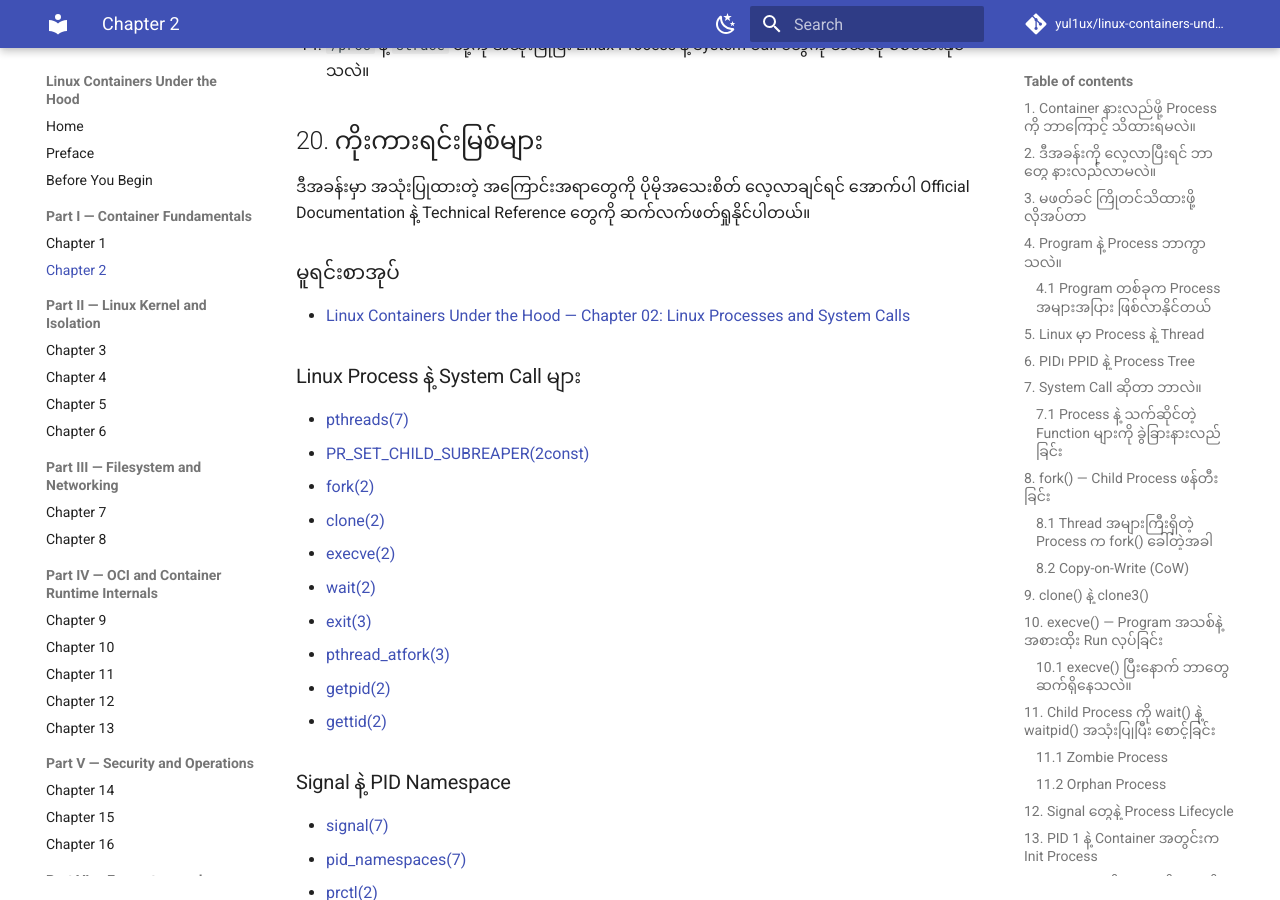
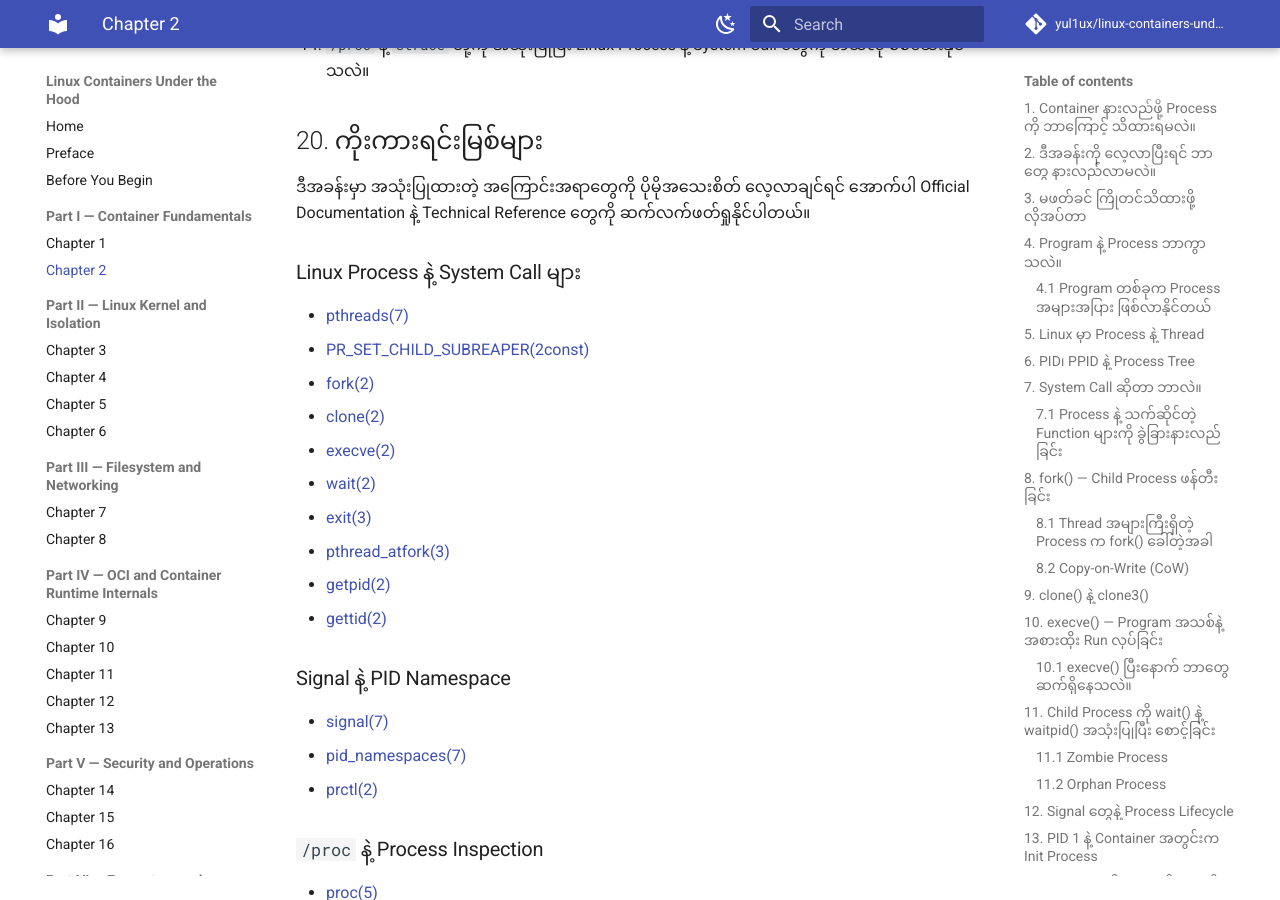
Before and after one commit to yul1ux/linux-containers-under-the-hood, an MkDocs documentation site: the page built from docs/part-01-fundamentals/chapter-02-linux-processes-and-system-calls.md, in a window 1280 px wide and 900 px high, scrolled down 36874 px. Built offline with MkDocs 1.6.1 and Material for MkDocs 9.7.7, drawn with Linux system fonts in a browser that asks for light colours; comment, search, counter and statistics services are not loaded.

Commit message:
Update chapter-02-linux-processes-and-system-calls.md

```diff
--- a/docs/part-01-fundamentals/chapter-02-linux-processes-and-system-calls.md
+++ b/docs/part-01-fundamentals/chapter-02-linux-processes-and-system-calls.md
@@ -917,9 +917,6 @@ Container အတွင်းက PID 1 ဟာ Child Process တွေကို
 
 ဒီအခန်းမှာ အသုံးပြုထားတဲ့ အကြောင်းအရာတွေကို ပိုမိုအသေးစိတ် လေ့လာချင်ရင် အောက်ပါ Official Documentation နဲ့ Technical Reference တွေကို ဆက်လက်ဖတ်ရှုနိုင်ပါတယ်။
 
-### မူရင်းစာအုပ်
-
-- [Linux Containers Under the Hood — Chapter 02: Linux Processes and System Calls](https://yul1ux.github.io/linux-containers-under-the-hood/part-01-fundamentals/chapter-02-linux-processes-and-system-calls/)
 
 ### Linux Process နဲ့ System Call များ
 - [pthreads(7)](https://man7.org/linux/man-pages/man7/pthreads.7.html)
```
